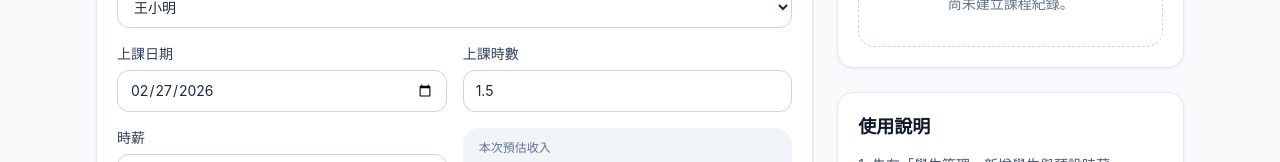
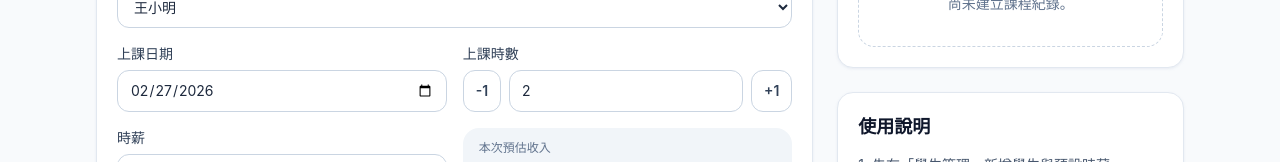
Before and after one commit to YUJERLY/tutormoneyapp, a React (Vite) app: page / in a window 1280 px wide. Shown: the part 414-576 px from the top of the page. Built offline with nearby package versions, Linux system fonts and the light colour scheme.

Commit message:
Update lesson hours default to 2 and add +/- buttons

```diff
--- a/src/App.jsx
+++ b/src/App.jsx
@@ -84,7 +84,7 @@ export default function App() {
   const [lessonForm, setLessonForm] = useState({
     studentId: "",
     date: todayString(),
-    hours: "1.5",
+    hours: "2",
     hourlyRate: "",
   });
 
@@ -217,7 +217,7 @@ export default function App() {
     setLessonForm({
       studentId: selectedStudent.id,
       date: todayString(),
-      hours: "1.5",
+      hours: "2",
       hourlyRate: String(selectedStudent.hourlyRate),
     });
   };
@@ -362,15 +362,41 @@ export default function App() {
 
                 <div>
                   <label className={labelBase}>上課時數</label>
+                  <div className="flex gap-2">
+                    <button
+                      type="button"
+                      onClick={() =>
+                        setLessonForm((prev) => ({
+                          ...prev,
+                          hours: String(Math.max(0, (Number(prev.hours) || 0) - 1)),
+                        }))
+                      }
+                      className="rounded-xl border border-slate-300 bg-white px-3 py-2.5 text-sm font-semibold text-slate-700 transition hover:bg-slate-100"
+                    >
+                      -1
+                    </button>
                     <input
                       type="number"
                       step="0.1"
                       min="0"
                       className={inputBase}
-                    placeholder="例如 1.5"
+                      placeholder="例如 2"
                       value={lessonForm.hours}
                       onChange={(e) => setLessonForm((prev) => ({ ...prev, hours: e.target.value }))}
                     />
+                    <button
+                      type="button"
+                      onClick={() =>
+                        setLessonForm((prev) => ({
+                          ...prev,
+                          hours: String((Number(prev.hours) || 0) + 1),
+                        }))
+                      }
+                      className="rounded-xl border border-slate-300 bg-white px-3 py-2.5 text-sm font-semibold text-slate-700 transition hover:bg-slate-100"
+                    >
+                      +1
+                    </button>
+                  </div>
                 </div>
 
                 <div>
```
Lines whose indentation alone changed are shown as unchanged.
